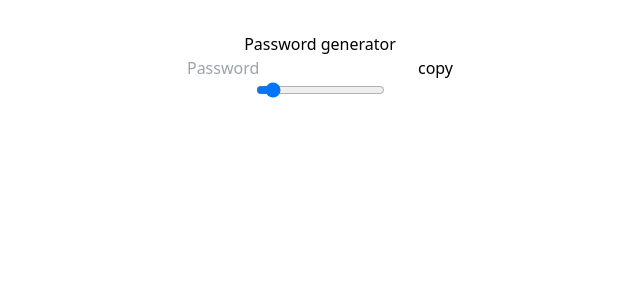
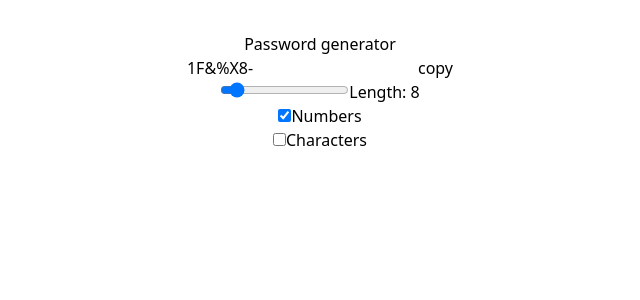
Before and after one commit to ShubhamBane478/mastering-react, a React (Vite) app: page / in a window 1280 px wide. Shown: the top 300 px of the page, without its empty margins (320-960 px from the left). Built offline with nearby package versions, Linux system fonts and the light colour scheme.

Commit message:
80% PassGen

```diff
--- a/src/mini_projects/PassGenratorApp.jsx
+++ b/src/mini_projects/PassGenratorApp.jsx
@@ -1,4 +1,4 @@
-import {useState , useCallback} from 'react'
+import {useState , useCallback ,useEffect} from 'react'
 
 function PassGenratorApp(){
 
@@ -16,9 +16,9 @@ function PassGenratorApp(){
         if( numberAllowed) str+= "01234565789"
         if( numberAllowed) str+= "!@#$%^&*-_+=[]{}~`"
 
-        for(let i = 1 ; i<= Array.length ; i++){
+        for(let i = 1 ; i<= length ; i++){
             let char = Math.floor(Math.random() * str.length + 1)
-            pass = str.charAt(char)
+            pass += str.charAt(char)
         }
 
         setPassword(pass)
@@ -26,6 +26,12 @@ function PassGenratorApp(){
 
     }, [length, numberAllowed , characterAllowed, setPassword])
 
+
+
+    // passwordGenerator() //cannot use in this way
+
+    useEffect(()=> {
+    passwordGenerator() }, [length,numberAllowed,characterAllowed,passwordGenerator])
 
     return(
         <>
@@ -51,9 +57,33 @@ function PassGenratorApp(){
                             value={length}
                             className='cursor-pointer'
                             onChange={(e) => {setLength(e.target.value)}}/>
+                             <label>Length: {length}</label>
 
                         </div>
-                    </div>
+
+                        <div className="flex items-center gap-x-1">
+                            <input
+                                type="checkbox"
+                                defaultChecked={numberAllowed}
+                                id="numberInput"
+                                onChange={() => {
+                                    setNumberAllowed((prev) => !prev);
+                                }}
+                            />
+                            <label htmlFor="numberInput">Numbers</label>
+                        </div>
+                        <div className="flex items-center gap-x-1">
+                            <input
+                                type="checkbox"
+                                defaultChecked={characterAllowed}
+                                id="characterInput"
+                                onChange={() => {
+                                    setCharacterAllowed((prev) => !prev )
+                                }}
+                            />
+                            <label htmlFor="characterInput">Characters</label>
+                        </div>
+                 </div>
 
             </div>
         </div>
```
Also changed, not shown: 5 other files (tests, documents, lock files or other folders).
